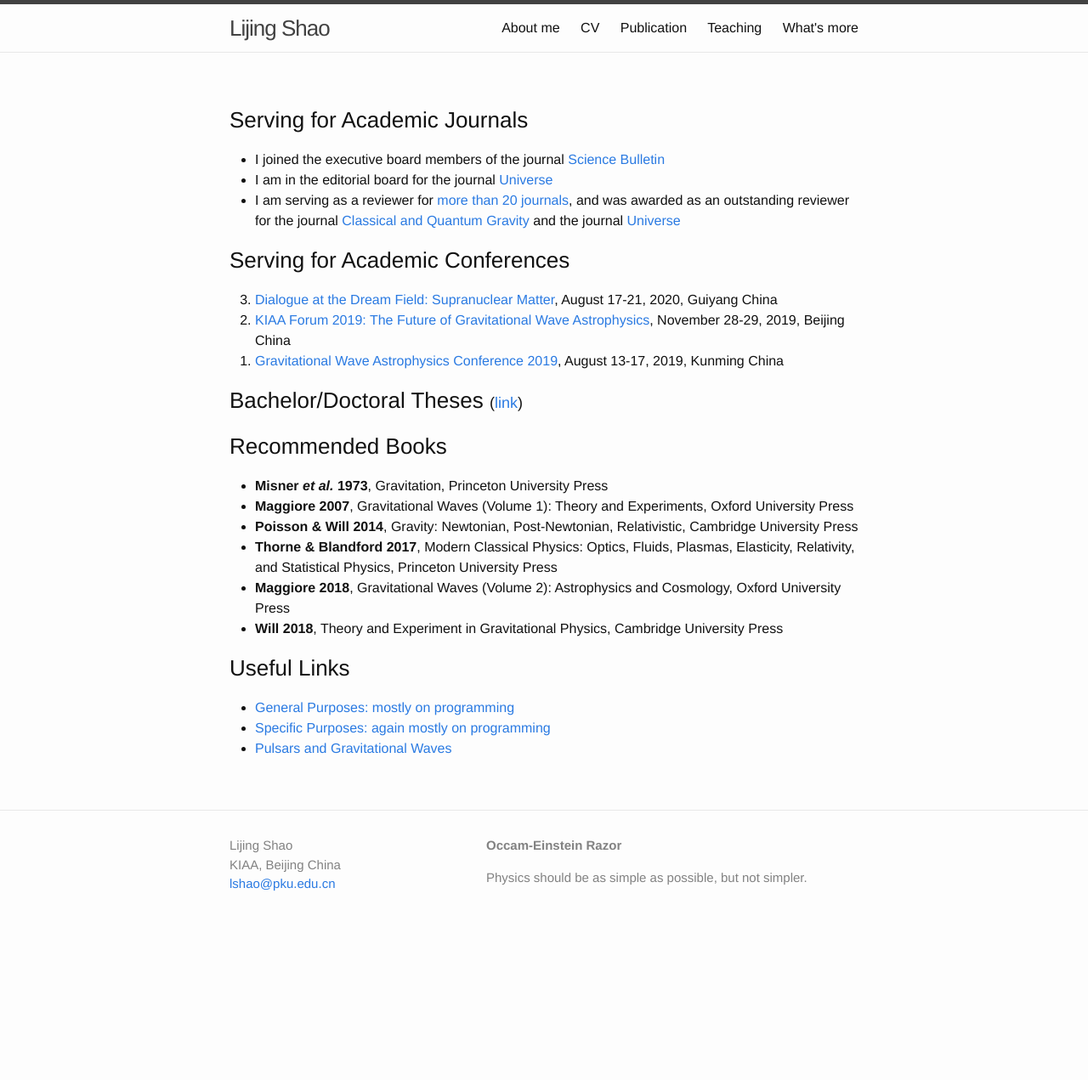
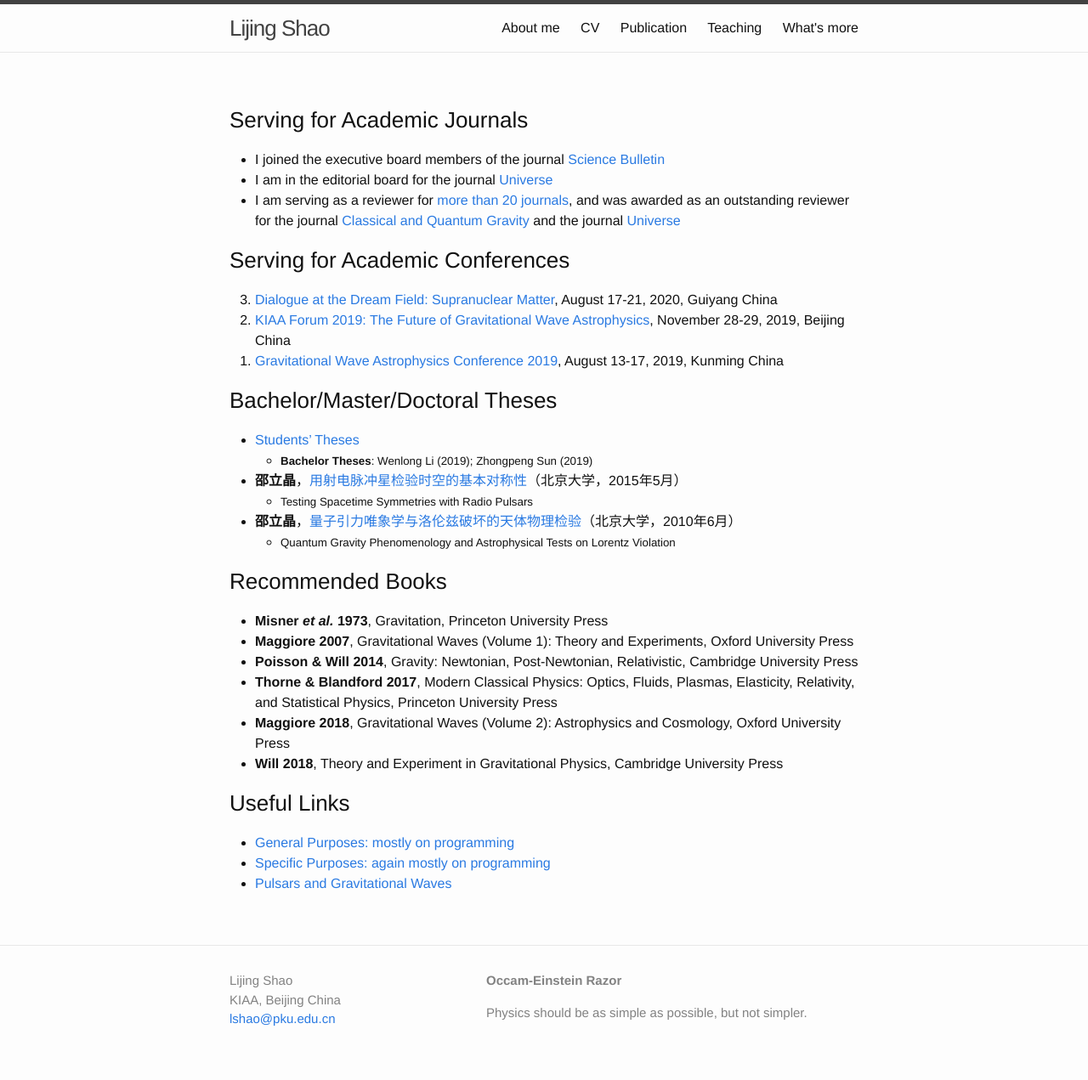
Before and after one commit to Friendshao/Friendshao.github.io, a Jekyll site: the page built from whatsmore/whatsmore.md, in a window 1280 px wide. Shown: the whole page at 85% size. Built offline with Jekyll 4.4.1, drawn with Linux system fonts in a browser that asks for light colours; before the commit the page ends 1112 px from its top, so only the background shows below that.

Commit message:
adjust theses

```diff
--- a/whatsmore/whatsmore.md
+++ b/whatsmore/whatsmore.md
@@ -17,7 +17,14 @@ permalink: /whatsmore/
 0. [Gravitational Wave Astrophysics Conference 2019](http://3rd-gw-astro.csp.escience.cn/dct/page/65559), August 13-17, 2019, Kunming China
 {: reversed="reversed"}
 
-### Bachelor/Doctoral Theses <small><small>([link](https://friendshao.github.io/docs/theses))
+### Bachelor/Master/Doctoral Theses
+
+- [Students' Theses](https://friendshao.github.io/docs/theses)
+  - <small>**Bachelor Theses**: Wenlong Li (2019); Zhongpeng Sun (2019)
+- **邵立晶**，[用射电脉冲星检验时空的基本对称性](https://friendshao.github.io/docs/phd_thesis.pdf)（北京大学，2015年5月）
+  - <small>Testing Spacetime Symmetries with Radio Pulsars
+- **邵立晶**，[量子引力唯象学与洛伦兹破坏的天体物理检验](https://friendshao.github.io/docs/bachelor_thesis.pdf)（北京大学，2010年6月）
+  - <small>Quantum Gravity Phenomenology and Astrophysical Tests on Lorentz Violation
 
 ### Recommended Books
 
```
Also changed, not shown: docs/theses.md (+0 -7 lines).
